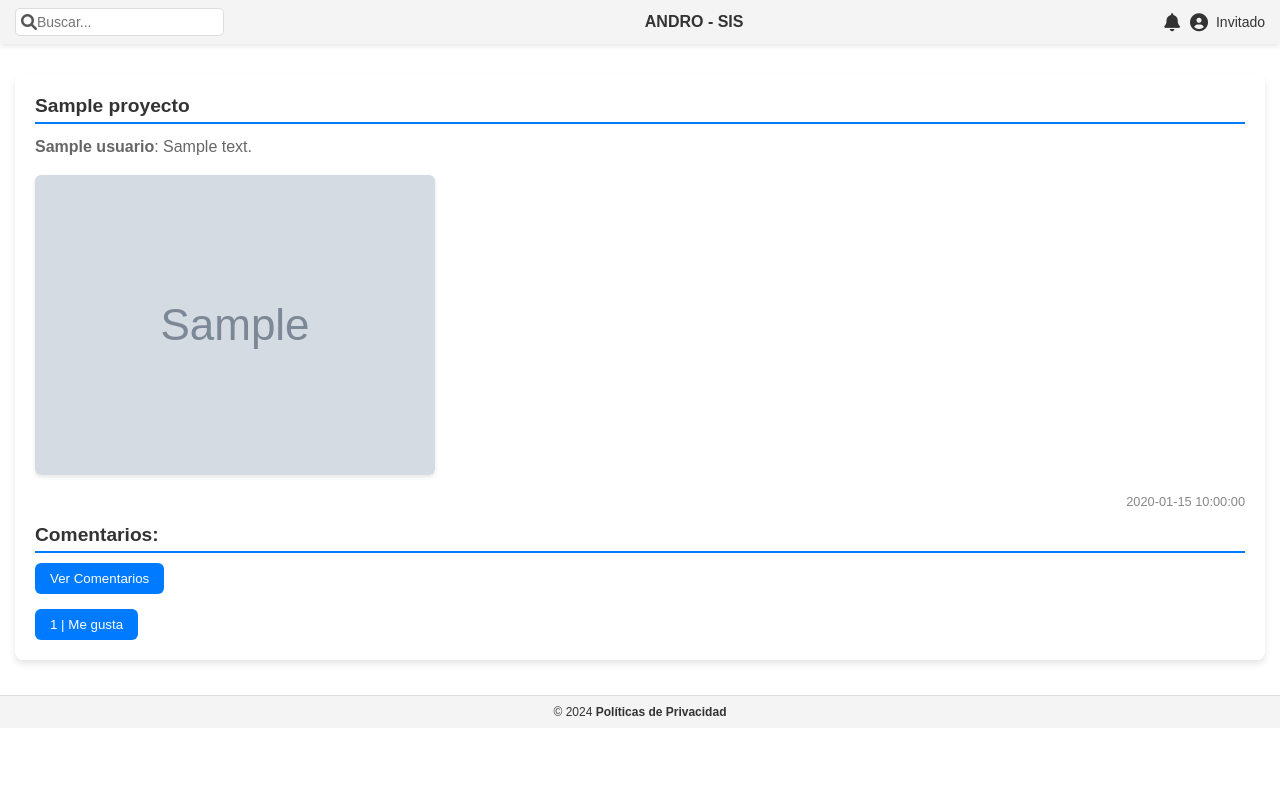
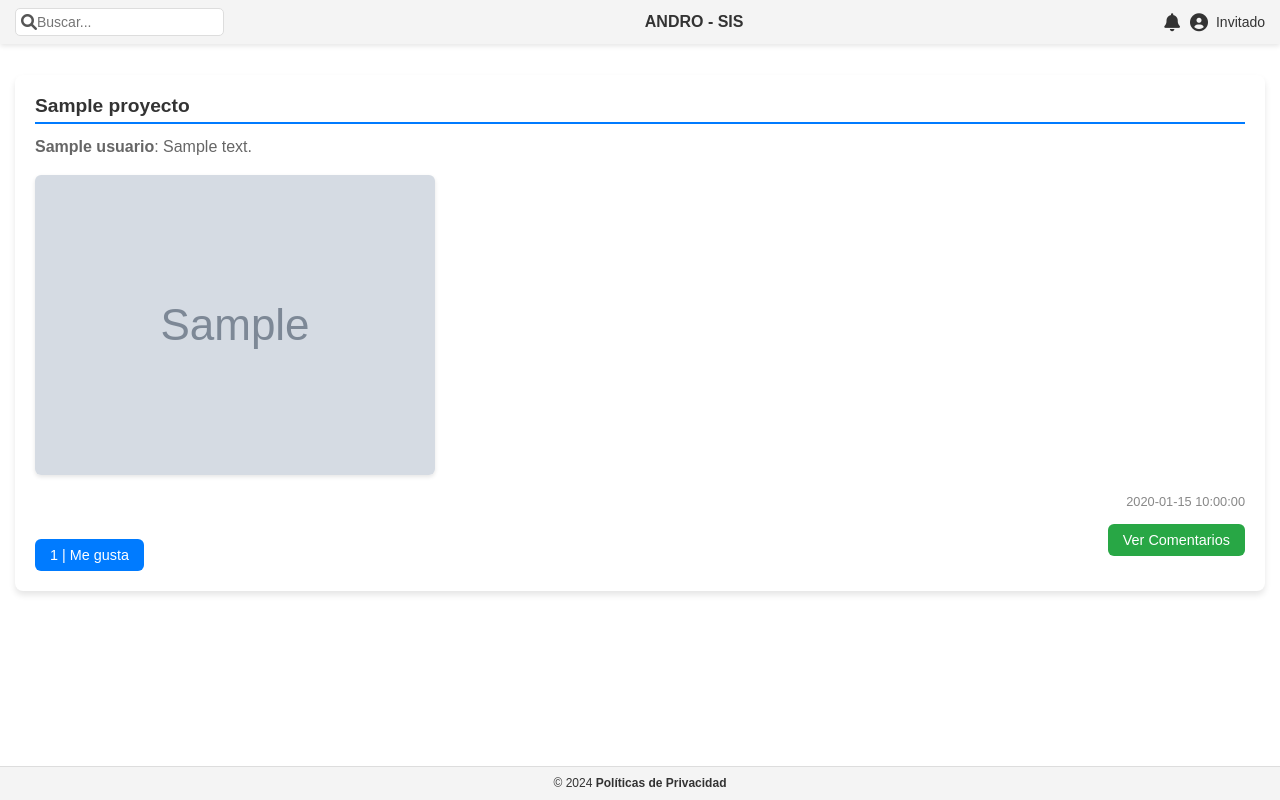
Before and after one commit to tustas15/ANDRO-SIS, a PHP site: page /includes/index.html in a window 1280 px wide. Run offline with PHP 8.4, Linux system fonts and the light colour scheme; tables that the repository leaves empty or names only in its code hold one stand-in row (values such as "Sample post"); grey boxes marked "Sample" are stand-in pictures.

Commit message:
estilisacion del proyecto

```diff
--- a/assets/css/style.css
+++ b/assets/css/style.css
@@ -106,10 +106,17 @@ header {
     color: #007bff;
 }
 
+.wrapper {
+    display: flex;
+    flex-direction: column;
+    min-height: 100vh; /* Altura mínima igual a la ventana */
+}
+
 /* Estilo para evitar que el contenido principal se esconda detrás del header */
 main {
     margin-top: 60px;
     padding: 15px;
+    flex: 1;
 }
 
 /* Estilo del footer */
@@ -199,7 +206,6 @@ footer a:hover {
         justify-content: flex-end;
     }
 }
-
 
 /* Estilos para Proyectos con mayor especificidad */
 body .proyecto {
@@ -311,6 +317,49 @@ body .btn-me-gusta span {
     color: #007bff !important;
 }
 
+/* Botones "Me gusta" y "Comentarios" en el mismo nivel */
+body .proyecto .acciones {
+    display: flex;
+    justify-content: space-between;
+    align-items: center;
+    margin-top: 10px;
+}
+
+body .proyecto .acciones form,
+body .proyecto .acciones .btn-ver-comentarios {
+    margin: 0;
+}
+
+body .proyecto .acciones .btn-me-gusta {
+    background-color: #007bff !important;
+    color: white !important;
+    border: none !important;
+    padding: 8px 15px !important;
+    border-radius: 6px !important;
+    cursor: pointer !important;
+    font-size: 0.9rem !important;
+    transition: background-color 0.3s ease !important;
+}
+
+body .proyecto .acciones .btn-me-gusta:hover {
+    background-color: #0056b3 !important;
+}
+
+body .proyecto .acciones .btn-ver-comentarios {
+    background-color: #28a745 !important;
+    color: white !important;
+    border: none !important;
+    padding: 8px 15px !important;
+    border-radius: 6px !important;
+    cursor: pointer !important;
+    font-size: 0.9rem !important;
+    transition: background-color 0.3s ease !important;
+}
+
+body .proyecto .acciones .btn-ver-comentarios:hover {
+    background-color: #218838 !important;
+}
+
 /* Responsividad para Proyectos */
 @media (max-width: 768px) {
     body .proyecto {
--- a/includes/index.html
+++ b/includes/index.html
@@ -11,6 +11,7 @@
 
 
 <body>
+  <div class="wrapper">
   <header></header>
 
   <main>
@@ -18,5 +19,6 @@
   </main>
 
   <footer></footer>
+</div>
 </body>
 </html>
--- a/includes/proyectos.php
+++ b/includes/proyectos.php
@@ -16,7 +16,6 @@ foreach ($proyectos as $proyecto) {
     echo "<small>" . $proyecto['fecha_publicacion'] . "</small>";
 
     // Mostrar los comentarios
-    echo "<h3>Comentarios:</h3>";
     echo "<div class='comentarios' style='display: none;'>";
     $stmt_comentarios = $conn->prepare("SELECT comentarios.*, Usuarios.nombre FROM Comentarios comentarios
                                        JOIN Usuarios ON comentarios.id_usuario = Usuarios.id_usuario WHERE comentarios.id_proyecto = :id_proyecto");
@@ -30,28 +29,32 @@ foreach ($proyectos as $proyecto) {
         echo "</div>";
     }
     echo "<h4>Agregar comentario:</h4>";
-echo "<form class='form-comentario' data-proyecto-id='" . $proyecto['id_proyecto'] . "' action='comentar.php' method='POST'>";
+    echo "<form class='form-comentario' data-proyecto-id='" . $proyecto['id_proyecto'] . "' action='comentar.php' method='POST' style='display: none;'>";
 echo "    <textarea name='comentario' placeholder='Escribe tu comentario'></textarea>";
 echo "    <input type='hidden' name='id_proyecto' value='" . $proyecto['id_proyecto'] . "'>";
 echo "    <button type='submit'>Comentar</button>";
 echo "</form>";
+    echo "</div>";
 
-echo "</div>";
-echo "<button class='btn-ver-comentarios'>Ver Comentarios</button>";
-
+    // Botones "Me gusta" y "Comentarios" en el mismo nivel
+    echo "<div class='acciones'>";
     // Mostrar "me gusta"
     $stmt_me_gusta = $conn->prepare("SELECT COUNT(*) AS total_me_gusta FROM MeGusta WHERE id_proyecto = :id_proyecto");
     $stmt_me_gusta->bindParam(':id_proyecto', $proyecto['id_proyecto']);
     $stmt_me_gusta->execute();
     $total_me_gusta = $stmt_me_gusta->fetch();
 
-    // Mostrar el botón de "Me gusta" como un formulario
     echo '<form class="form-me-gusta" data-proyecto-id="' . $proyecto['id_proyecto'] . '" action="megusta.php" method="POST">
             <input type="hidden" name="id_proyecto" value="' . $proyecto['id_proyecto'] . '">
             <button type="submit" class="btn-me-gusta" data-proyecto-id="' . $proyecto['id_proyecto'] . '">
                 ' . $total_me_gusta['total_me_gusta'] . ' | Me gusta
             </button>
           </form>';
+
+    // Botón "Ver comentarios"
+    echo "<button class='btn-ver-comentarios'>Ver Comentarios</button>";
+    echo "</div>"; // Cerrar div acciones
+
     echo "</div>"; // Cerrar div proyecto
 }
 ?>
--- a/js/loadComponents.js
+++ b/js/loadComponents.js
@@ -1,3 +1,6 @@
+// main.js
+
+// Cargar componentes y añadir listeners principales
 document.addEventListener("DOMContentLoaded", function () {
     function loadComponent(selector, file) {
         const element = document.querySelector(selector);
@@ -11,17 +14,11 @@ document.addEventListener("DOMContentLoaded", function () {
                 })
                 .then((html) => {
                     element.innerHTML = html;
-                    // Si cargamos el header, actualizamos el nombre del usuario
                     if (file === "header.php") {
                         updateUserName();
                     }
-                    // Cargar el archivo CSS cuando cargamos los componentes
                     loadCSS('../assets/css/style.css');
-
-                    // Añadir event listeners para los botones de "Me gusta"
                     addMeGustaListeners();
-
-                    // Añadir event listeners para los formularios de comentarios
                     addCommentListeners();
                 })
                 .catch((error) => {
@@ -30,93 +27,13 @@ document.addEventListener("DOMContentLoaded", function () {
         }
     }
 
-    function addMeGustaListeners() {
-        const meGustaForms = document.querySelectorAll('.form-me-gusta');
-        meGustaForms.forEach(form => {
-            form.addEventListener('submit', function(e) {
-                e.preventDefault();
-                const proyectoId = this.getAttribute('data-proyecto-id');
-                const btnMeGusta = this.querySelector('.btn-me-gusta');
-
-                fetch('megusta.php', {
-                    method: 'POST',
-                    body: new FormData(this)
-                })
-                .then(response => response.json())
-                .then(data => {
-                    if (data.total_me_gusta !== undefined) {
-                        btnMeGusta.innerHTML = `${data.total_me_gusta} | Me gusta`;
-                    }
-                })
-                .catch(error => {
-                    console.error('Error:', error);
-                });
-            });
-        });
-    }
-
-    function addCommentListeners() {
-        const commentForms = document.querySelectorAll('.form-comentario');
-        const commentSections = document.querySelectorAll('.comentarios');
-        const btnVerComentarios = document.querySelectorAll('.btn-ver-comentarios');
-
-        commentForms.forEach((form, index) => {
-            form.addEventListener('submit', function(e) {
-                e.preventDefault();
-                const proyectoId = this.getAttribute('data-proyecto-id');
-                const commentSection = commentSections[index];
-
-                fetch('comentar.php', {
-                    method: 'POST',
-                    body: new FormData(this)
-                })
-                .then(response => response.json())
-                .then(data => {
-                    if (data.success) {
-                        // Limpiar el campo de comentario
-                        this.querySelector('textarea').value = '';
-
-                        // Actualizar la sección de comentarios
-                        fetchComments(proyectoId, commentSection);
-                        // Mostrar la sección de comentarios
-                        commentSection.style.display = 'block';
-                    } else {
-                        console.error('Error al comentar:', data.error);
-                    }
-                })
-                .catch(error => {
-                    console.error('Error:', error);
-                });
-            });
-        });
-
-        btnVerComentarios.forEach((btn, index) => {
-            btn.addEventListener('click', () => {
-                commentSections[index].style.display = 'block';
-                btn.style.display = 'none';
-            });
-        });
-    }
-
-    function fetchComments(proyectoId, commentSection) {
-        fetch(`comentar.php?id_proyecto=${proyectoId}`)
-            .then(response => response.text())
-            .then(html => {
-                commentSection.innerHTML = html;
-            })
-            .catch(error => {
-                console.error('Error al cargar los comentarios:', error);
-            });
-    }
-
-
     function updateUserName() {
         fetch('../includes/session_data.php')
             .then(response => response.text())
             .then(data => {
                 const userNameElement = document.querySelector('.nombreperfil');
                 if (userNameElement) {
-                    userNameElement.textContent = data;  // Actualizamos el nombre
+                    userNameElement.textContent = data;
                 }
             })
             .catch(error => {
@@ -128,13 +45,16 @@ document.addEventListener("DOMContentLoaded", function () {
         const link = document.createElement("link");
         link.rel = "stylesheet";
         link.type = "text/css";
-        link.href = href + "?v=" + new Date().getTime(); // Añade un parámetro de versión para evitar caché
+        link.href = href + "?v=" + new Date().getTime();
         document.head.appendChild(link);
     }
 
+    // Cargar componentes
     loadComponent("header", "../includes/header.php");
     loadComponent("main", "../includes/proyectos.php");
     loadComponent("footer", "../includes/footer.html");
+
+    // Añadir listeners adicionales
     addMeGustaListeners();
     addCommentListeners();
 });
```
Also changed, not shown: includes/header.html (deleted, +0 -16 lines), js/comentar.js (added, +59 -0 lines), js/megusta.js (added, +24 -0 lines).
